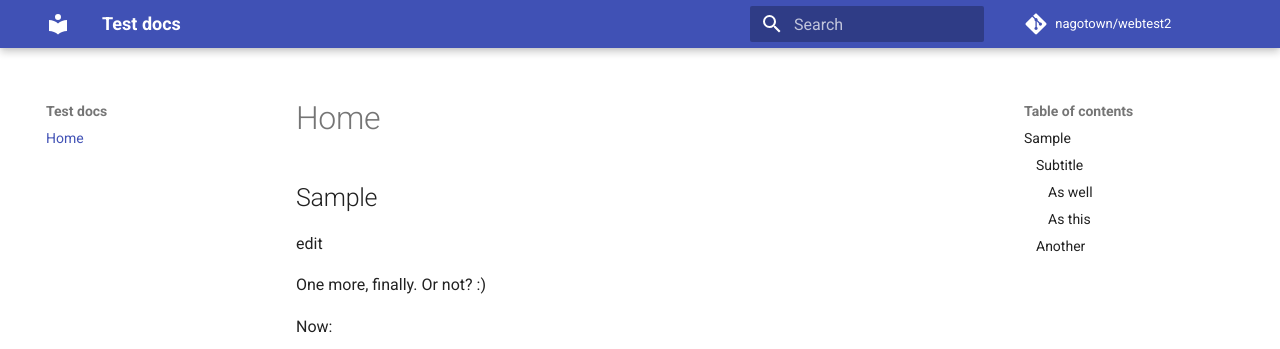
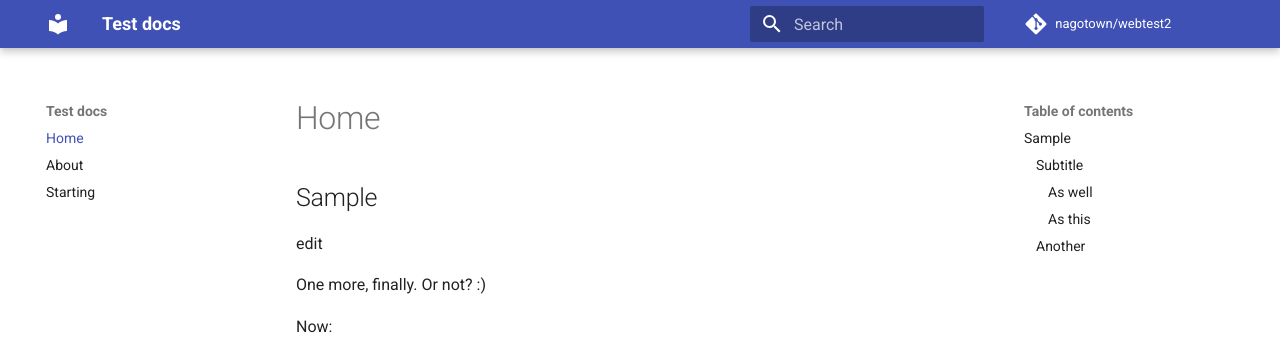
Before and after one commit to nagotown/utau.info, an MkDocs documentation site: the page built from docs/index.md, in a window 1280 px wide. Shown: the top 349 px of the page. Built offline with MkDocs 1.6.1 and Material for MkDocs 9.7.7, drawn with Linux system fonts in a browser that asks for light colours; comment, search, counter and statistics services are not loaded.

Commit message:
Update mkdocs.yml

```diff
--- a/mkdocs.yml
+++ b/mkdocs.yml
@@ -6,5 +6,7 @@ repo_name: 'nagotown/webtest2'
 repo_url: 'https://github.com/nagotown/webtest2'
 nav:
     - Home: index.md
+    - About: about.md
+    - Starting: start.md
 theme:
   name: 'material'
```
